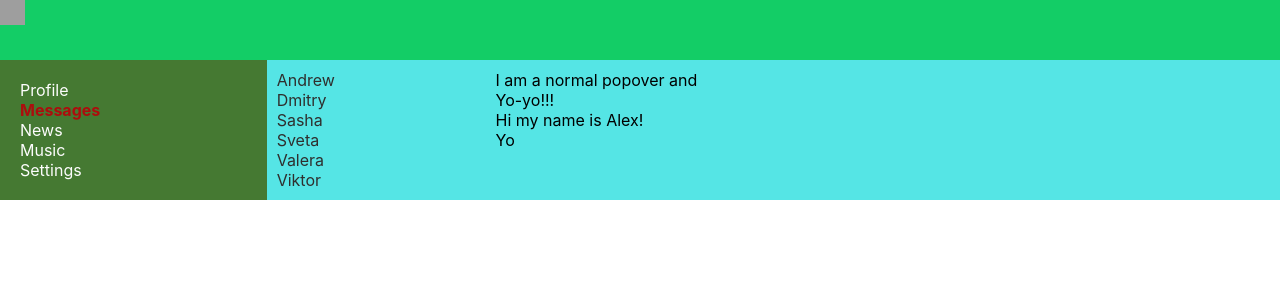
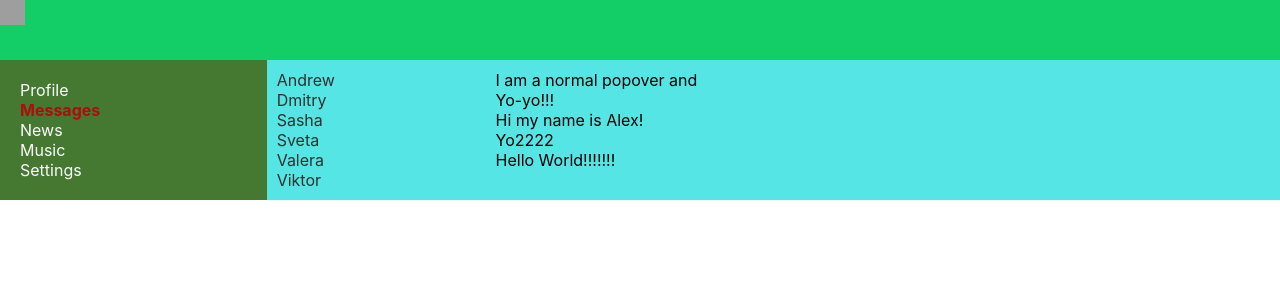
Before and after one commit to alpetrushkin/_react-samuraj, a React (Create React App) app: page /dialogs in a window 1280 px wide. Shown: the top 300 px of the page. Built offline with nearby package versions, Linux system fonts and the light colour scheme; grey boxes are pictures that could not be loaded.

Commit message:
27(прокидываем props через Route)

```diff
--- a/src/App.tsx
+++ b/src/App.tsx
@@ -8,16 +8,24 @@ import {Route, Routes} from "react-router-dom";
 import {News} from "./components/News/News";
 import {Music} from "./components/Music/Music";
 import {Settings} from "./components/Settings/Settings";
+import {DialogsType, MessageType, PostDataType} from "./index";
 
-function App() {
+type GlobalPropsType = {
+   postData: PostDataType[]
+   message: MessageType[]
+   dialogs: DialogsType[]
+}
+
+const App: React.FC<GlobalPropsType> = ({message, postData, dialogs}) => {
+
    return (
       <div className="app-wrapper">
          <Header/>
          <Navbar/>
          <div className="app-wrapper-content">
             <Routes>
-               <Route path="/dialogs/*" element={<Dialogs/>}/>
-               <Route path="/profile" element={<Profile/>}/>
+               <Route path="/dialogs/*" element={<Dialogs message={message} dialogs={dialogs}/>}/>
+               <Route path="/profile" element={<Profile postsData={postData}/>}/>
                <Route path="/news" element={<News/>}/>
                <Route path="/music" element={<Music/>}/>
                <Route path="/settings" element={<Settings/>}/>
--- a/src/components/Dialogs/DialogItem/DialogItem.tsx
+++ b/src/components/Dialogs/DialogItem/DialogItem.tsx
@@ -1,11 +1,7 @@
 import React from 'react';
 import s from "../Dialogs.module.css";
 import {NavLink} from "react-router-dom";
-
-export type DialogsType = {
-   id: number
-   name: string
-}
+import {DialogsType} from "../../../index";
 
 type DialogsPropsType = {
    dialogs: DialogsType[]
--- a/src/components/Dialogs/Dialogs.tsx
+++ b/src/components/Dialogs/Dialogs.tsx
@@ -1,31 +1,15 @@
 import React from 'react';
 import s from './Dialogs.module.css';
 import {MessageItem} from "./Message/MessageItem";
-import {DialogItem, DialogsType} from "./DialogItem/DialogItem";
+import {DialogItem} from "./DialogItem/DialogItem";
+import {DialogsType, MessageType} from "../../index";
 
-export const Dialogs = () => {
-   const dialogs: DialogsType[] = [
-      {id: 1, name: 'Andrew'},
-      {id: 2, name: 'Dmitry'},
-      {id: 3, name: 'Sasha'},
-      {id: 4, name: 'Sveta'},
-      {id: 5, name: 'Valera'},
-      {id: 6, name: 'Viktor'}
-   ]
+type DialogsGlobalPropsType = {
+   message: MessageType[]
+   dialogs: DialogsType[]
+}
 
-   type MessageType = {
-      id: number
-      message: string
-   }
-   const message: MessageType[] = [
-      {id: 1, message: 'I am a normal popover and'},
-      {id: 2, message: 'Yo-yo!!!'},
-      {id: 3, message: 'Hi my name is Alex!'},
-      {id: 4, message: 'Yo'}
-   ]
-
-   // const dialogElement = dialogs.map(d => <DialogItem name={d.name} id={d.id}/>)
-
+export const Dialogs: React.FC<DialogsGlobalPropsType> = ({message, dialogs}) => {
    return (
       <div className={s.dialogs}>
          <div className={s.dialog}>
--- a/src/components/Profile/MyPosts/MyPosts.tsx
+++ b/src/components/Profile/MyPosts/MyPosts.tsx
@@ -1,20 +1,15 @@
 import React from 'react';
 import {Post} from "./Post/Post";
 import s from './MyPosts.module.css';
+import {PostDataType} from "../../../index";
 
-export const MyPosts = () => {
-   type PostDataType = {
-      id: number
-      title: string
-      likes: number
-   }
+type PostData = {
+   postsData: PostDataType[]
+}
 
-   const postData: PostDataType[] = [
-      {id: 1, title: 'Hi hi', likes: 20},
-      {id: 2, title: 'yo-yo-yo', likes: 55}
-   ]
+export const MyPosts = (props: PostData) => {
 
-   const postElement = postData.map(p => <Post title={p.title} likes={p.likes}/>)
+   const postElement = props.postsData.map(p => <Post title={p.title} likes={p.likes}/>)
 
    return (
       <div className={s.myPost}>
--- a/src/components/Profile/Profile.tsx
+++ b/src/components/Profile/Profile.tsx
@@ -1,12 +1,17 @@
 import React from 'react';
 import {MyPosts} from "./MyPosts/MyPosts";
 import {ProfileInfo} from "./ProfileInfo/ProfileInfo";
+import {PostDataType} from "../../index";
 
-export const Profile = () => {
+type PostType = {
+   postsData: PostDataType[]
+}
+
+export const Profile = (props: PostType) => {
    return (
       <main>
          <ProfileInfo/>
-         <MyPosts/>
+         <MyPosts postsData={props.postsData}/>
       </main>
    );
 };
--- a/src/index.tsx
+++ b/src/index.tsx
@@ -4,11 +4,48 @@ import './index.css';
 import App from './App';
 import {BrowserRouter} from "react-router-dom";
 
+export type PostDataType = {
+   id: number
+   title: string
+   likes: number
+}
+
+const postData: PostDataType[] = [
+   {id: 1, title: 'Hi hi', likes: 200},
+   {id: 2, title: 'yo-yo-yo', likes: 75}
+]
+
+export type MessageType = {
+   id: number
+   message: string
+}
+const message: MessageType[] = [
+   {id: 1, message: 'I am a normal popover and'},
+   {id: 2, message: 'Yo-yo!!!'},
+   {id: 3, message: 'Hi my name is Alex!'},
+   {id: 4, message: 'Yo2222'},
+   {id: 5, message: 'Hello World!!!!!!!'}
+]
+
+export type DialogsType = {
+   id: number
+   name: string
+}
+
+const dialogs: DialogsType[] = [
+   {id: 1, name: 'Andrew'},
+   {id: 2, name: 'Dmitry'},
+   {id: 3, name: 'Sasha'},
+   {id: 4, name: 'Sveta'},
+   {id: 5, name: 'Valera'},
+   {id: 6, name: 'Viktor'}
+]
+
 const root = ReactDOM.createRoot(
   document.getElementById('root') as HTMLElement
 );
 root.render(
   <BrowserRouter>
-    <App />
+    <App postData={postData}  message={message} dialogs={dialogs}/>
   </BrowserRouter>
 );
```
Also changed, not shown: 1 other file (tests, documents, lock files or other folders).
